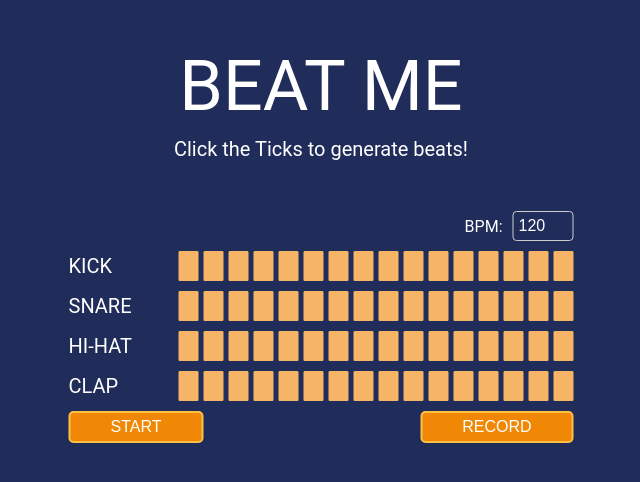
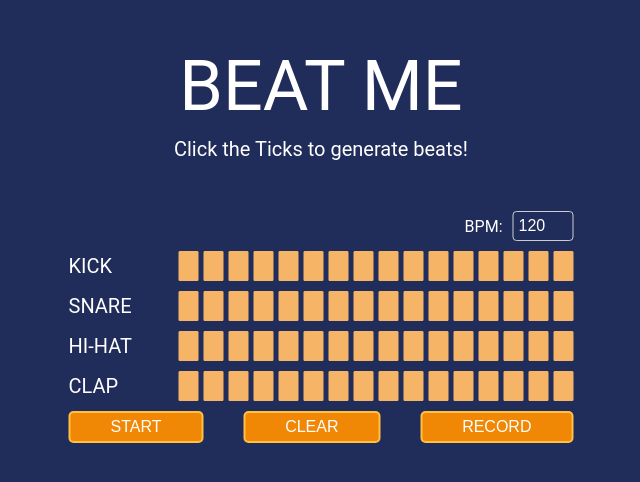
Before and after one commit to Gargant0373/BeatMe, a React (Vite) app: page / in a window 1280 px wide. Shown: the part 156-638 px from the top of the page, without its empty margins (319-959 px from the left). Built offline with nearby package versions, Linux system fonts and the light colour scheme.

Commit message:
added clear

```diff
--- a/src/Beater.tsx
+++ b/src/Beater.tsx
@@ -104,6 +104,10 @@ function Beater() {
                 ))}
                 <div style={{ display: 'flex', justifyContent: 'space-between', width: '100%' }}>
                     <Button onClick={togglePlay}>{playing ? "STOP" : "START"}</Button>
+                    <Button onClick={() => {
+                        setSelected(Array(TOTAL_STEPS).fill(Array(TOTAL_STEPS).fill(false)));
+                        setPlaying(false);
+                    }}>CLEAR</Button>
                     <Button onClick={toggleRecord}>{isRecording ? "RECORDING..." : "RECORD"}</Button>
                 </div>
                 {audioURL && (
```
